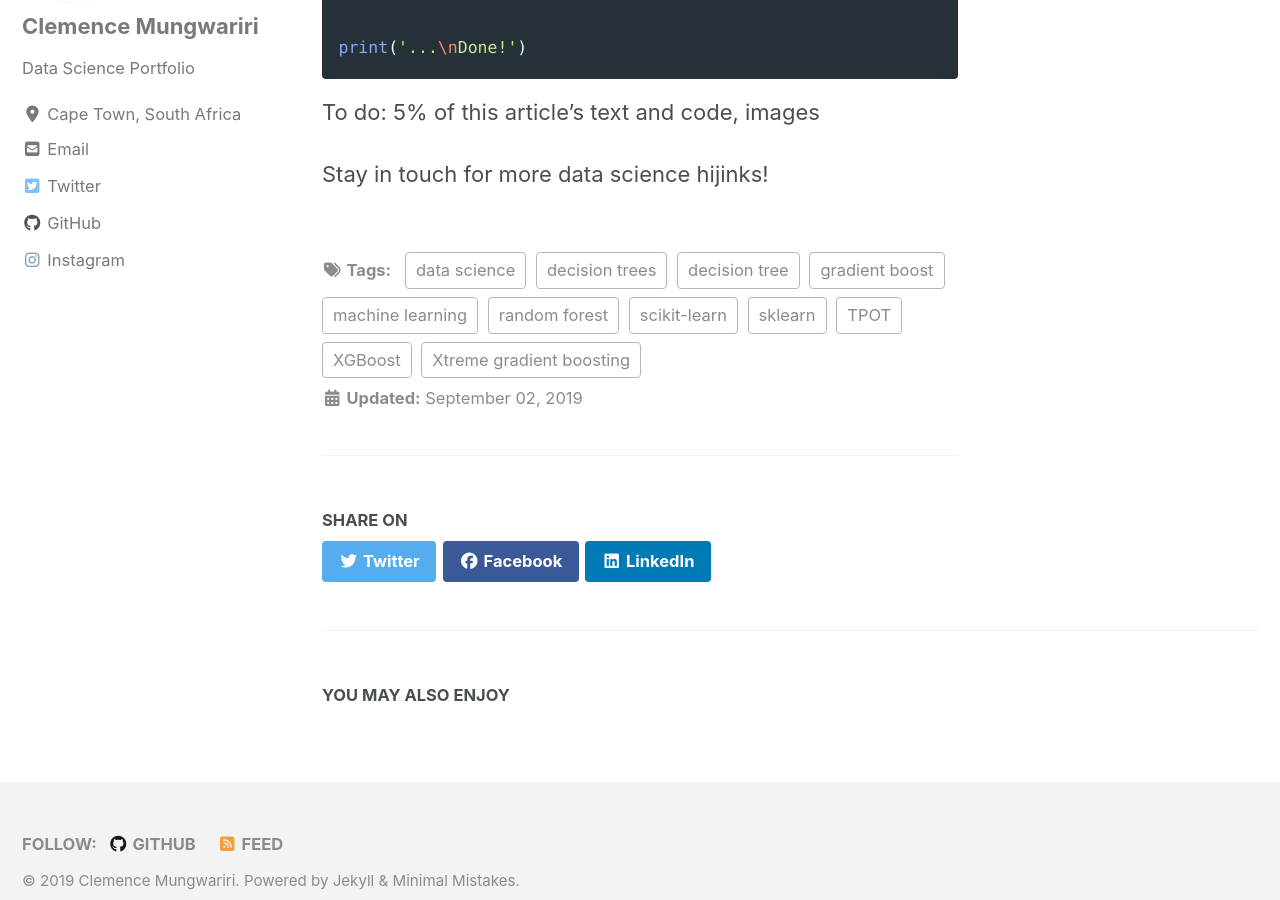
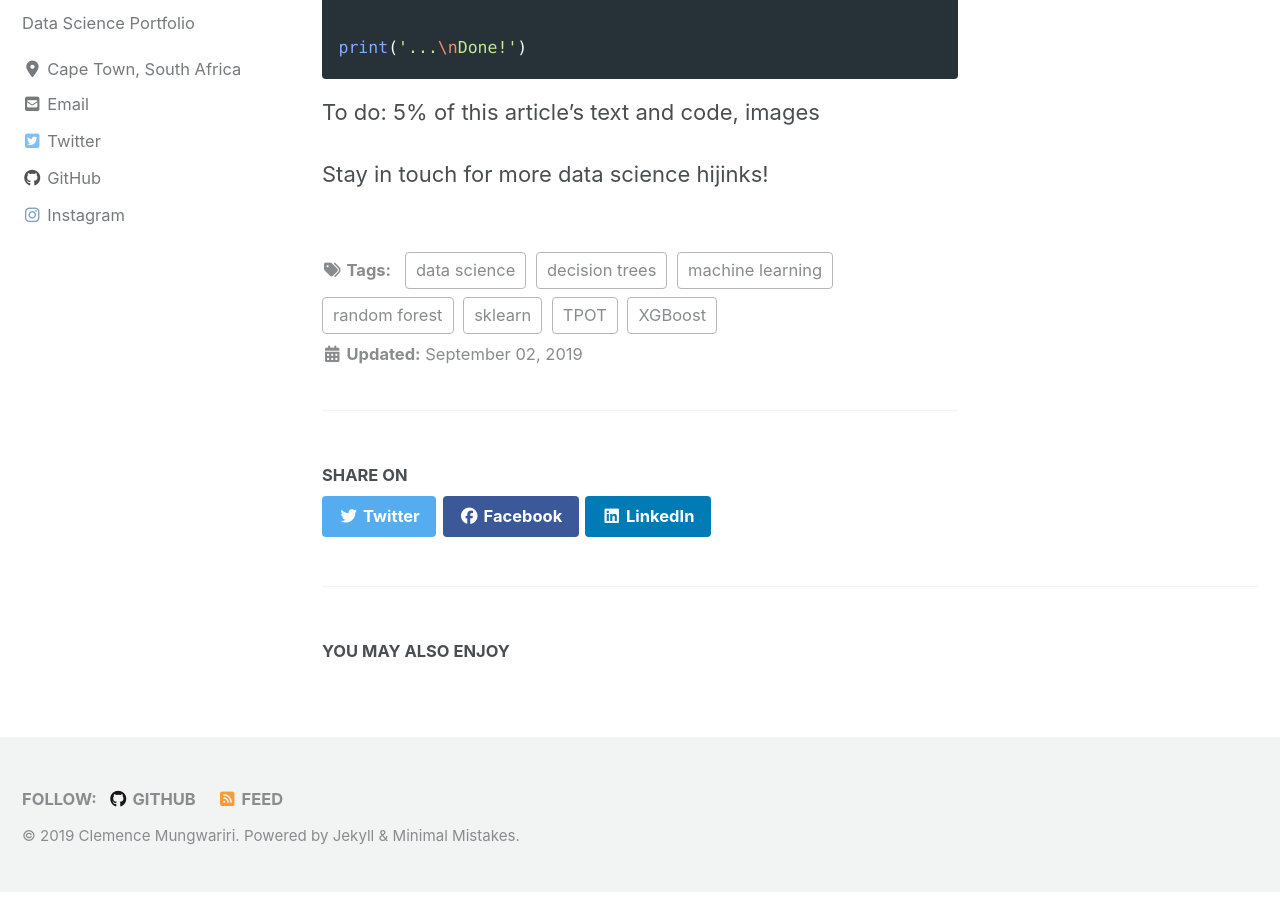
Before and after one commit to clemence5/clemence5.github.io, a Jekyll site: the page built from _posts/2019-09-02-wine.md, in a window 1280 px wide and 900 px high, scrolled down 8139 px. Built offline with Jekyll 4.4.1, drawn with Linux system fonts in a browser that asks for light colours; cached includes are drawn as plain includes; nearby versions of some CDN libraries; formulas are drawn with MathJax 3.

Commit message:
decreased number of tags in wine post

```diff
--- a/_posts/2019-09-02-wine.md
+++ b/_posts/2019-09-02-wine.md
@@ -1,7 +1,7 @@
 ---
 title: "Machine Learning Project: Wine Data Set"
 date: 2019-09-02
-tags: [machine learning, data science, random forest, TPOT, decision tree, decision trees, gradient boost, Xtreme gradient boosting, XGBoost, scikit-learn, sklearn]
+tags: [machine learning, data science, random forest, TPOT, decision trees, XGBoost, sklearn]
 excerpt: "Machine Learning, Wine, Data Science"
 header:
   overlay_image: "/images/wine/got_wine.jpg"
```
